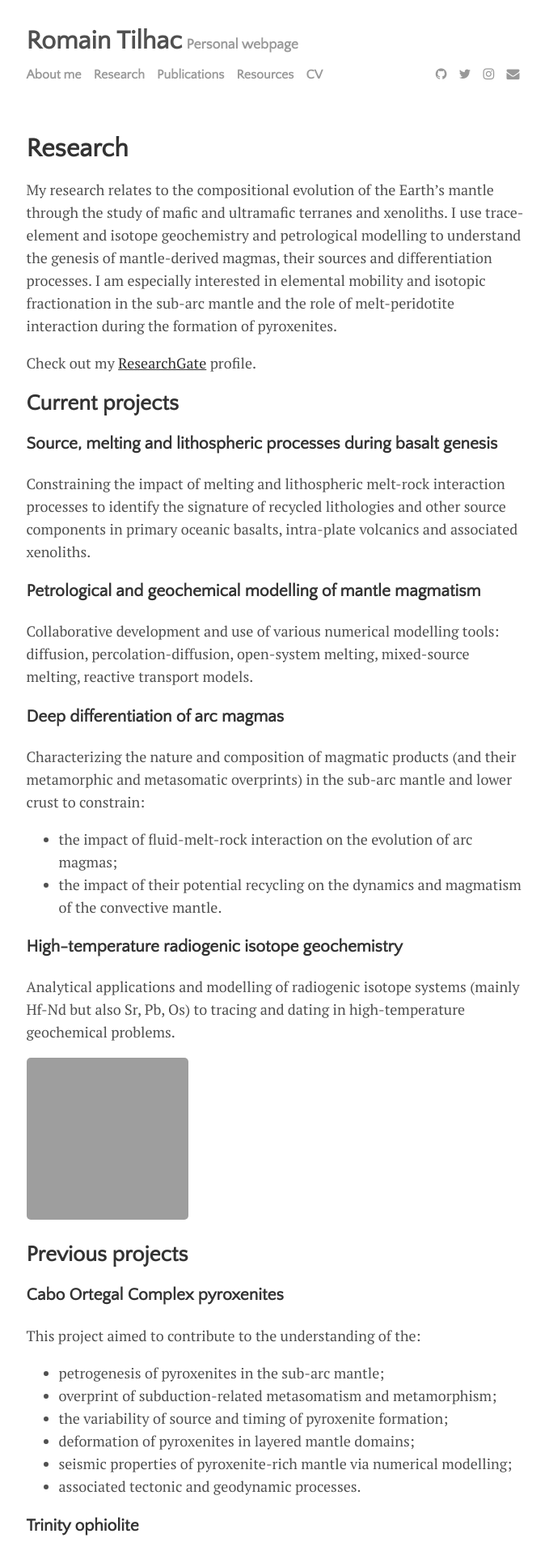
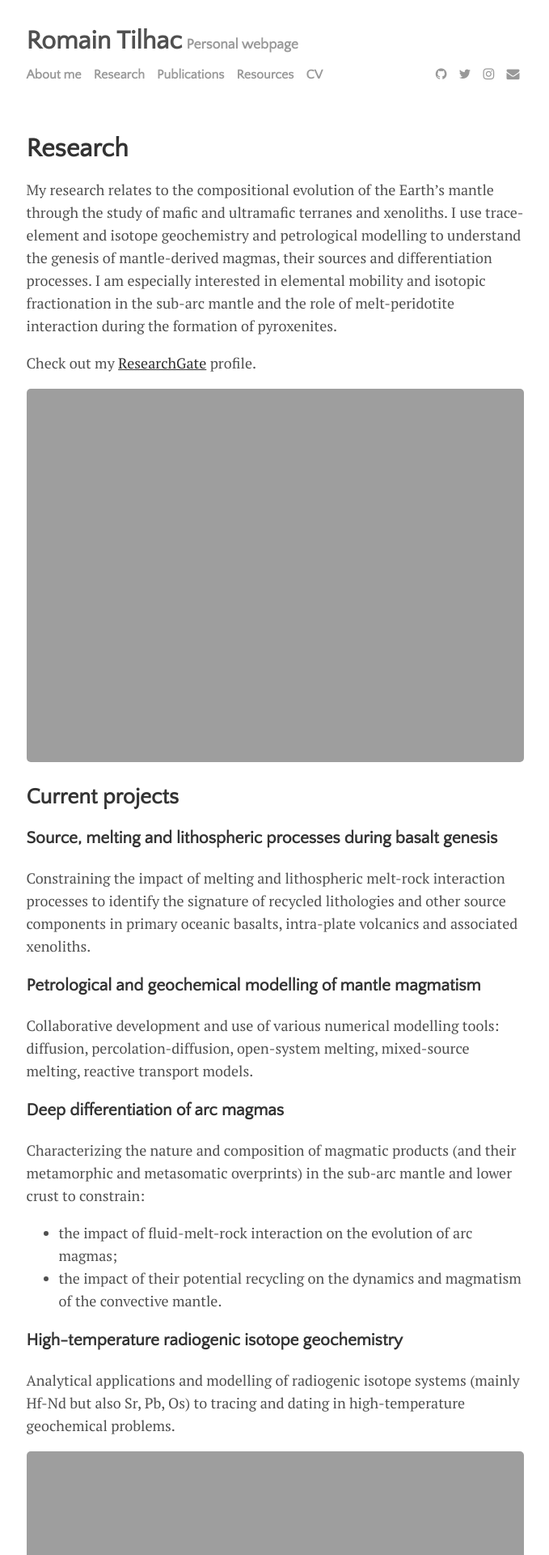
Before and after one commit to romaintilhac/romaintilhac.github.io, a Jekyll site: the page built from menu/research.md, in a window 1280 px wide. Shown: the top 1920 px of the page at 81% size, without its empty margins (300-979 px from the left). Built offline with Jekyll 4.4.1, drawn with Linux system fonts in a browser that asks for light colours.

Commit message:
Update research.md
Add lab and field pictures

```diff
--- a/menu/research.md
+++ b/menu/research.md
@@ -7,6 +7,8 @@
 My research relates to the compositional evolution of the Earth’s mantle through the study of mafic and ultramafic terranes and xenoliths. I use trace-element and isotope geochemistry and petrological modelling to understand the genesis of mantle-derived magmas, their sources and differentiation processes. I am especially interested in elemental mobility and isotopic fractionation in the sub-arc mantle and the role of melt-peridotite interaction during the formation of pyroxenites.
 
 Check out my [ResearchGate](https://www.researchgate.net/profile/Romain-Tilhac) profile.
+
+<img src="{{ site.github.url }}/assets/img/terrain.jpg" style="width:100%;"/>
 
 ## Current projects
 
@@ -28,7 +30,7 @@
 
 Analytical applications and modelling of radiogenic isotope systems (mainly Hf-Nd but also Sr, Pb, Os) to tracing and dating in high-temperature geochemical problems.
 
-<img src="{{ site.github.url }}/assets/img/labo.jpg" style="height: 200px; width:200px;"/>
+<img src="{{ site.github.url }}/assets/img/labo.jpg" style="width:100%;"/>
 
 ## Previous projects
 
```
